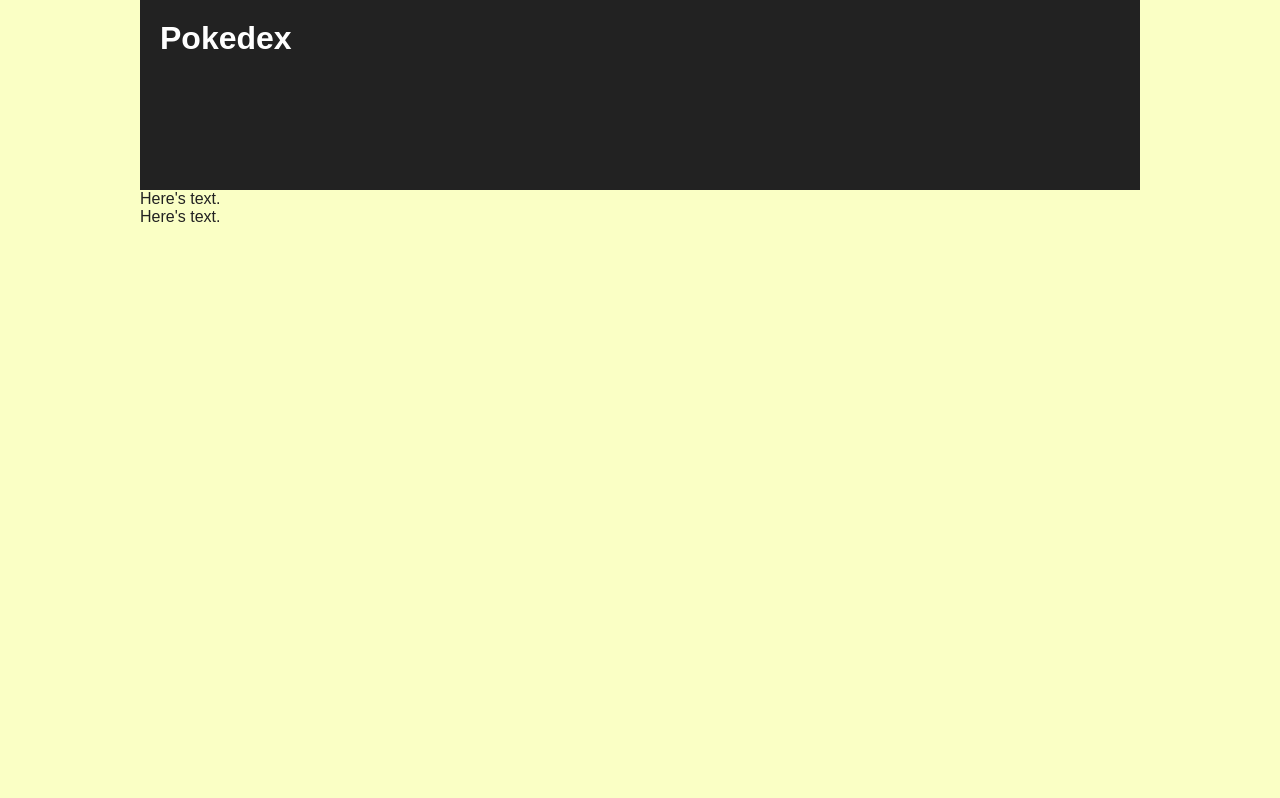
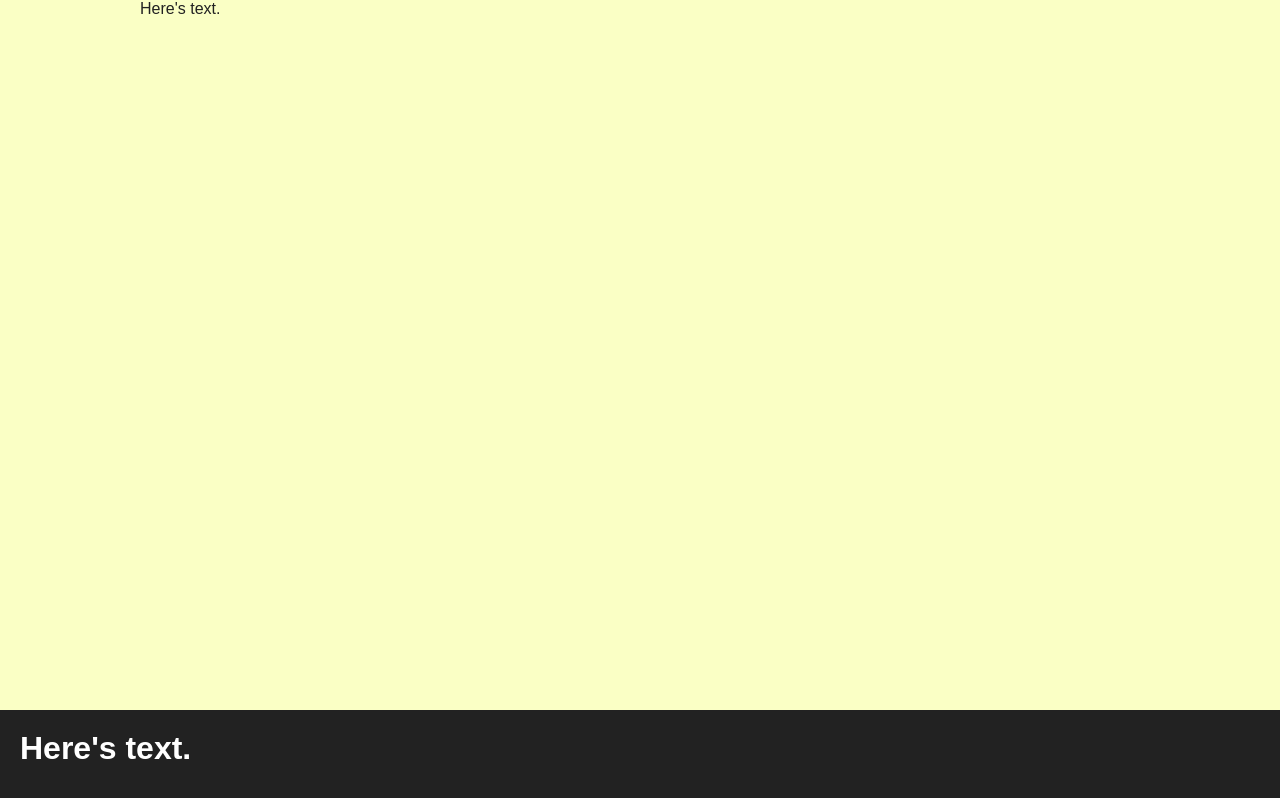
Before and after one commit to LeePresswood/reactpokedex, a React (Create React App) app: page / in a window 1280 px wide. Built offline with nearby package versions, Linux system fonts and the light colour scheme.

Commit message:
Deleted unused header component.

```diff
--- a/src/components/App.js
+++ b/src/components/App.js
@@ -1,14 +1,12 @@
 import React, {Component} from "react";
 import "../styles/App.css";
-import Header from "./Header";
 import Content from "./Content";
 import Footer from "./Footer";
 
 class App extends Component {
     render(){
         return (
-            <div className="App">
-                <Header/>
+            <div>
                 <Content/>
                 <Footer/>
             </div>
--- a/src/components/Content.js
+++ b/src/components/Content.js
@@ -1,5 +1,5 @@
 import React, { Component } from 'react';
-import '../styles/App.css';
+import '../styles/Content.css';
 
 class Content extends Component {
     render() {
--- a/src/components/Footer.js
+++ b/src/components/Footer.js
@@ -1,11 +1,11 @@
 import React, { Component } from 'react';
-import '../styles/App.css';
+import '../styles/Footer.css';
 
 class Footer extends Component {
     render() {
         return (
             <div className="Footer">
-                <p>Here's text.</p>
+                <h1>Here's text.</h1>
             </div>
         );
     }
--- a/src/components/Header.js
+++ /dev/null
@@ -1,14 +0,0 @@
-import React, {Component} from "react";
-import "../styles/Header.css";
-
-class Header extends Component {
-    render(){
-        return (
-            <div className="Header">
-                <h1>Pokedex</h1>
-            </div>
-        );
-    }
-}
-
-export default Header;
--- a/src/styles/App.css
+++ b/src/styles/App.css
@@ -8,9 +8,3 @@
 body {
     background-color: #faffc5;
 }
-
-.App {
-    width: 1000px;
-    margin: 0 auto;
-    text-align: left;
-}
--- /dev/null
+++ b/src/styles/Content.css
@@ -0,0 +1,5 @@
+.Content {
+    width: 1000px;
+    margin: 0 auto;
+    text-align: left;
+}
--- /dev/null
+++ b/src/styles/Footer.css
@@ -0,0 +1,12 @@
+.Footer {
+    background-color: #222;
+    height: 50px;
+    padding: 20px;
+    width: 100%;
+    bottom: 0;
+    position: fixed;
+}
+
+.Footer h1 {
+    color: white;
+}
--- a/src/styles/Header.css
+++ /dev/null
@@ -1,9 +0,0 @@
-.Header {
-    background-color: #222;
-    height: 150px;
-    padding: 20px;
-}
-
-.Header h1 {
-    color: white;
-}
```
